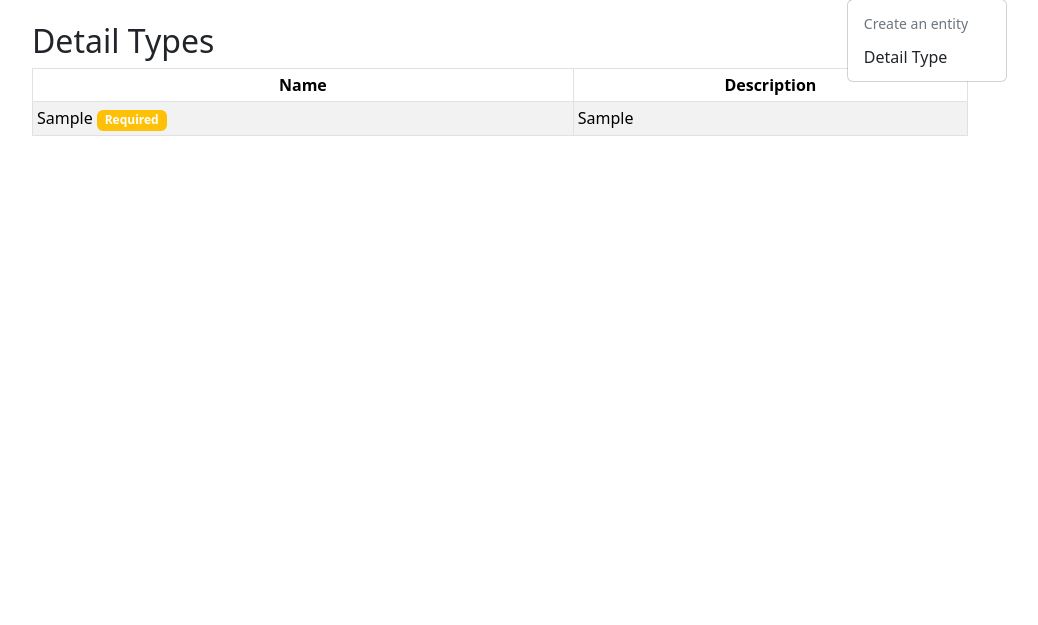
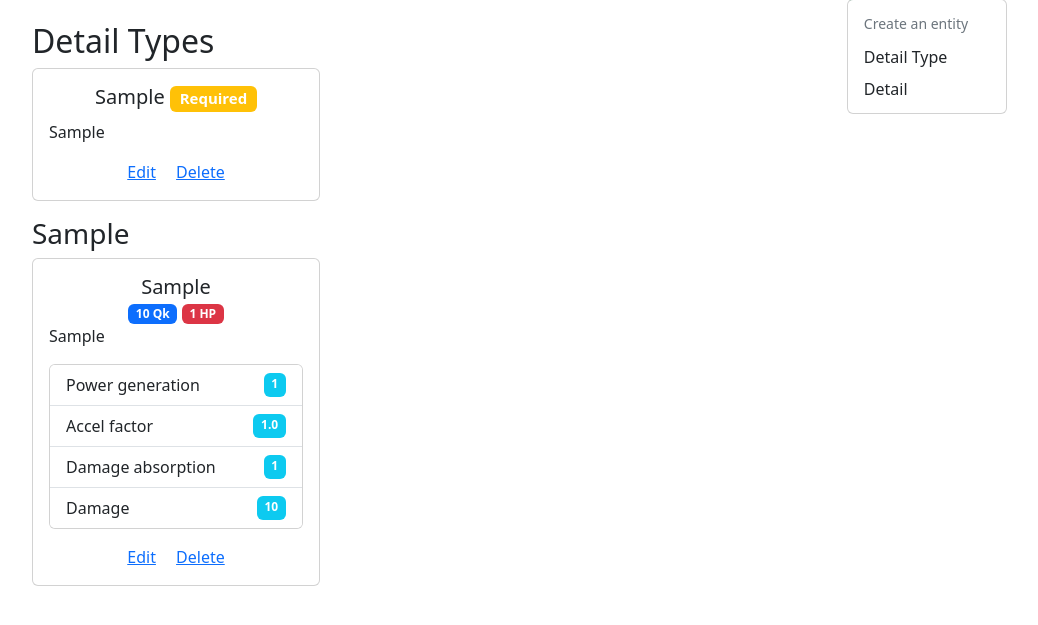
Before and after one commit to starship-crew/starship-core, a Flask app: page /dashboard/details in a window 1280 px wide, after a click that opens the changed part. Shown: the part 50-675 px from the top of the page, without its empty margins (140-1178 px from the left). Run offline with Flask 3, Linux system fonts and the light colour scheme; a user stored in the database is signed in; tables that the repository leaves empty hold one stand-in row (values such as "Sample post"); some libraries are stand-ins or nearby versions.

Commit message:
impl detail creation, edition and deletion

```diff
--- a/starship/admin/detail.py
+++ b/starship/admin/detail.py
@@ -126,7 +126,7 @@ def edit_detail_type(id):
         )
         dt.required = form.required.data
         db_sess.commit()
-        return redirect(url_for("admin_bp.detail_type", id=id))
+        return redirect(url_for("admin_bp.detail_management"))
 
     return render_template(
         "edit_detail_type.html",
@@ -201,23 +201,6 @@ def create_detail():
     )
 
 
-@admin_bp.route("/detail/<int:id>")
-@admin_required
-def detail(id):
-    db_sess = db_session.create_session()
-    detail = db_sess.query(Detail).get(id)
-    if not detail:
-        flash(f"Detail with id {id} not found")
-        return redirect(redirect_url())
-    return render_template(
-        "detail.html",
-        title=detail.name.en,
-        lang=get_lang(),
-        detail=detail,
-        details_page=True,
-    )
-
-
 @admin_bp.route("/detail/<int:id>/edit", methods=["GET", "POST"])
 @admin_required
 def edit_detail(id):
@@ -229,6 +212,13 @@ def edit_detail(id):
         return redirect(redirect_url())
 
     form = DetailCreationForm()
+    lang = get_lang()
+
+    form.kind.choices = [
+        (dt.id, dt.name.__getattribute__(lang))
+        for dt in db_sess.query(DetailType).all()
+    ]
+    form.kind.data = detail.kind_id
 
     if form.validate_on_submit():
         detail.name = yaml_to_sentence(form.name.data, detail.name)
@@ -237,9 +227,13 @@ def edit_detail(id):
             if form.description.data
             else Sentence()
         )
-        detail.required = form.required.data
+        detail.kind_id = form.kind.data
+        detail.cost = form.cost.data
+        detail.health = form.health.data
+        apply_yaml_chars_on_detail(detail, form.chars.data)
+
         db_sess.commit()
-        return redirect(url_for("admin_bp.detail", id=id))
+        return redirect(url_for("admin_bp.detail_management", id=id))
 
     return render_template(
         "edit_detail.html",
--- a/starship/admin/static/js/admin.js
+++ b/starship/admin/static/js/admin.js
@@ -56,3 +56,12 @@ function deleteDetailType(id, name) {
         window.location = url;
     }
 }
+
+function deleteDetail(id, name) {
+    let sure = confirm(`Confirm deletion of detail "${name}" with id ${id}`);
+    if (sure) {
+        const dt_url = `${index}/detail/${id}`;
+        const url = `${dt_url}/delete`;
+        window.location = url;
+    }
+}
--- a/starship/admin/templates/base.html
+++ b/starship/admin/templates/base.html
@@ -37,6 +37,7 @@
                                 <a class="dropdown-item" href="{{ url_for('admin_bp.create_ship') }}">Ship</a>
                                 {% else %}
                                 <a class="dropdown-item" href="{{ url_for('admin_bp.create_detail_type') }}">Detail Type</a>
+                                <a class="dropdown-item" href="{{ url_for('admin_bp.create_detail') }}">Detail</a>
                                 {% endif %}
                             </div>
                         </div>
--- a/starship/admin/templates/details.html
+++ b/starship/admin/templates/details.html
@@ -14,22 +14,12 @@
             </li>
         </ul>
     </div>
-    <table class="table table-hover table-striped table-bordered align-middle table-sm">
-        <thead>
-            <tr class="text-center">
-                <th scope="col">Name</th>
-                <th scope="col">Description</th>
-            </tr>
-        </thead>
-        <tbody>
-            {% for detail_type in detail_types %}
-                <tr style="cursor: pointer;" onclick="gotoDetailType({{detail_type.id}}, '{{lang}}')">
-                    <td>
-                        {% if lang == "en" %}
-                            {{detail_type.name.en}}
-                        {% elif lang == "ru" %}
-                            {{detail_type.name.ru}}
-                        {% endif %}
+    <div class="d-flex">
+        {% for detail_type in detail_types %}
+            <div class="card me-2" style="width: 18rem;">
+                <div class="card-body">
+                    <h5 class="card-title text-center">
+                        {{detail_type.name.get(lang)}}
                         {% if detail_type.required %}
                             <span class="badge bg-warning"
                                 data-bs-toggle="tooltip"
@@ -37,18 +27,81 @@
                                 Required
                             </span>
                         {% endif %}
-                    </td>
-                    <td>
-                        {% if lang == "en" %}
-                            {{detail_type.description.en}}
-                        {% elif lang == "ru" %}
-                            {{detail_type.description.ru}}
-                        {% endif %}
-                    </td>
-                </tr>
-            {% endfor %}
-        </tbody>
-    </table>
+                    </h5>
+                    <p class="card-text">{{detail_type.description.get(lang)}}</p>
+                    <div class="text-center">
+                        <a href="{{url_for('admin_bp.edit_detail_type', id=detail_type.id)}}" class="card-link">Edit</a>
+                        <a href="#" onclick="deleteDetailType({{detail_type.id}}, '{{detail_type.name.get(lang)}}')" class="card-link">Delete</a>
+                    </div>
+                </div>
+            </div>
+        {% endfor %}
+    </div>
+    <div>
+        {% for detail_type, details in details.items() %}
+            <h3 class="mt-3">{{detail_type.name.get(lang)}}</h3>
+            <div class="d-flex">
+                {% for detail in details %}
+                    <div class="card me-2" style="width: 18rem;">
+                        <div class="card-body">
+                            <h5 class="card-title text-center">{{detail.name.get(lang)}}</h6>
+                            <h6 class="card-subtitle text-center">
+                                <span class="badge bg-primary">{{detail.cost}} Qk</span>
+                                <span class="badge bg-danger">{{detail.health}} HP</span>
+                            </h6>
+                            {% if detail.description.get(lang) %}
+                                <p class="card-text">{{detail.description.get(lang)}}</p>
+                            {% endif %}
+                            {% if detail.power_generation or detail.power_consumption or detail.accel_factor or detail.damage_absorption or detail.damage %}
+                                <div class="card">
+                                    <ul class="list-group list-group-flush">
+                                        {% if detail.power_generation %}
+                                        <li class="list-group-item d-flex justify-content-between">
+                                            <span>Power generation</span>
+                                            <span class="badge bg-info">{{detail.power_generation}}</span>
+                                        </li>
+                                        {% endif %}
+
+                                        {% if detail.power_consumption %}
+                                        <li class="list-group-item d-flex justify-content-between">
+                                            <span>Power consumption</span>
+                                            <span class="badge bg-info">{{detail.power_consumption}}</span>
+                                        </li>
+                                        {% endif %}
+
+                                        {% if detail.accel_factor %}
+                                        <li class="list-group-item d-flex justify-content-between">
+                                            <span>Accel factor</span>
+                                            <span class="badge bg-info">{{detail.accel_factor}}</span>
+                                        </li>
+                                        {% endif %}
+
+                                        {% if detail.damage_absorption %}
+                                        <li class="list-group-item d-flex justify-content-between">
+                                            <span>Damage absorption</span>
+                                            <span class="badge bg-info">{{detail.damage_absorption}}</span>
+                                        </li>
+                                        {% endif %}
+
+                                        {% if detail.damage %}
+                                        <li class="list-group-item d-flex justify-content-between">
+                                            <span>Damage</span>
+                                            <span class="badge bg-info">{{detail.damage}}</span>
+                                        </li>
+                                        {% endif %}
+                                    </ul>
+                                </div>
+                            {% endif %}
+                            <div class="text-center mt-3">
+                                <a href="{{url_for('admin_bp.edit_detail', id=detail.id)}}" class="card-link">Edit</a>
+                                <a href="#" onclick="deleteDetail({{detail.id}}, '{{detail.name.get(lang)}}')" class="card-link">Delete</a>
+                            </div>
+                        </div>
+                    </div>
+                {% endfor %}
+            </div>
+        {% endfor %}
+    </div>
 </div>
 
 {% endblock %}
--- a/starship/data/sentence.py
+++ b/starship/data/sentence.py
@@ -14,6 +14,12 @@ class Sentence(SqlAlchemyBase):
     def __repr__(self):
         return f"Sentence(id={self.id!r}, en={self.en!r}, ru={self.ru!r})"
 
+    def set(self, lang, value):
+        return self.__setattr__(lang, value)
+
+    def get(self, lang):
+        return self.__getattribute__(lang)
+
     def to_yaml_string(self):
         obj = {"en": self.en, "ru": self.ru}
         return yaml.dump(obj, allow_unicode=True)
```
Also changed, not shown: starship/admin/templates/detail.html (deleted, +0 -45 lines), starship/admin/templates/edit_detail.html (+46 -5 lines), starship/data/detail.py (+10 -0 lines).
